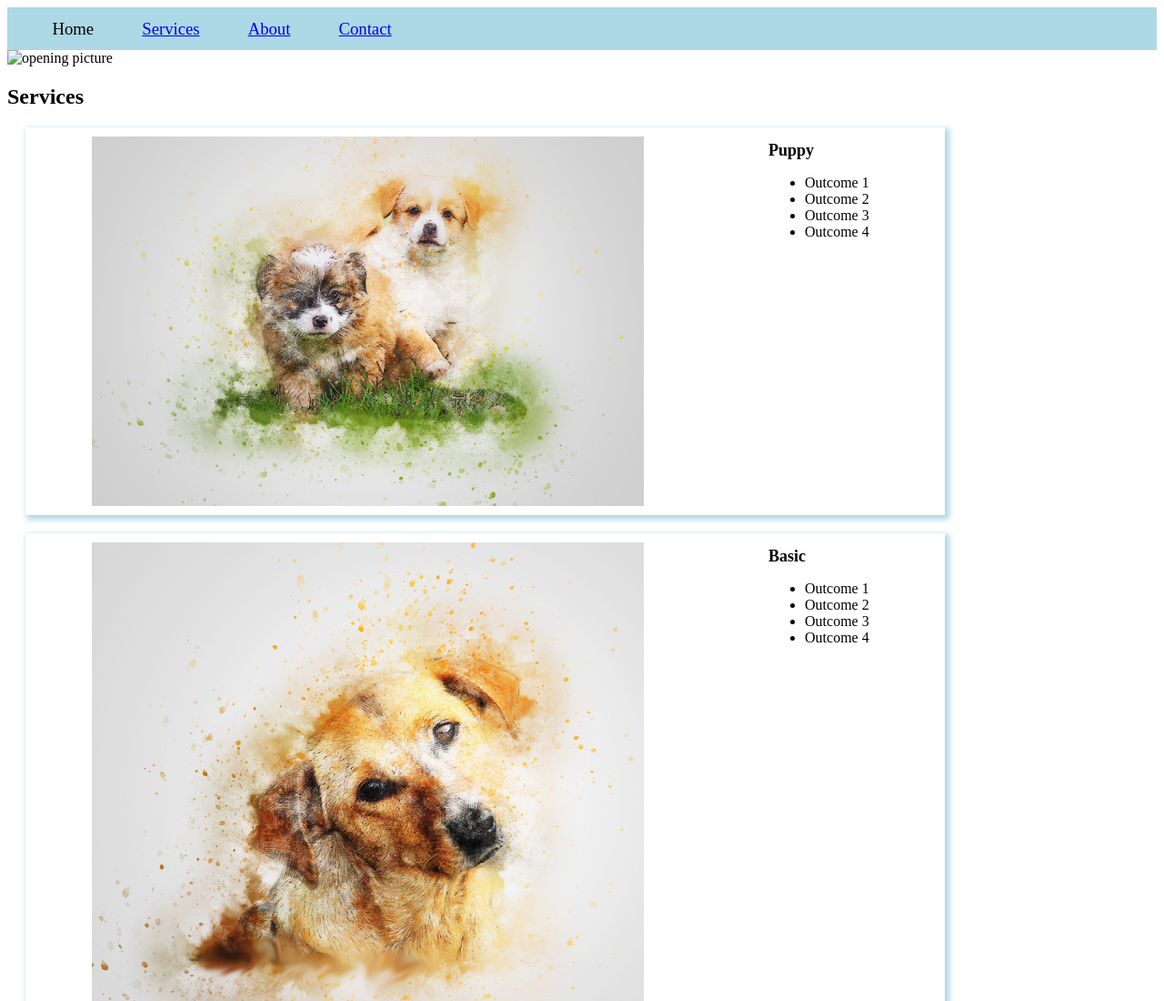
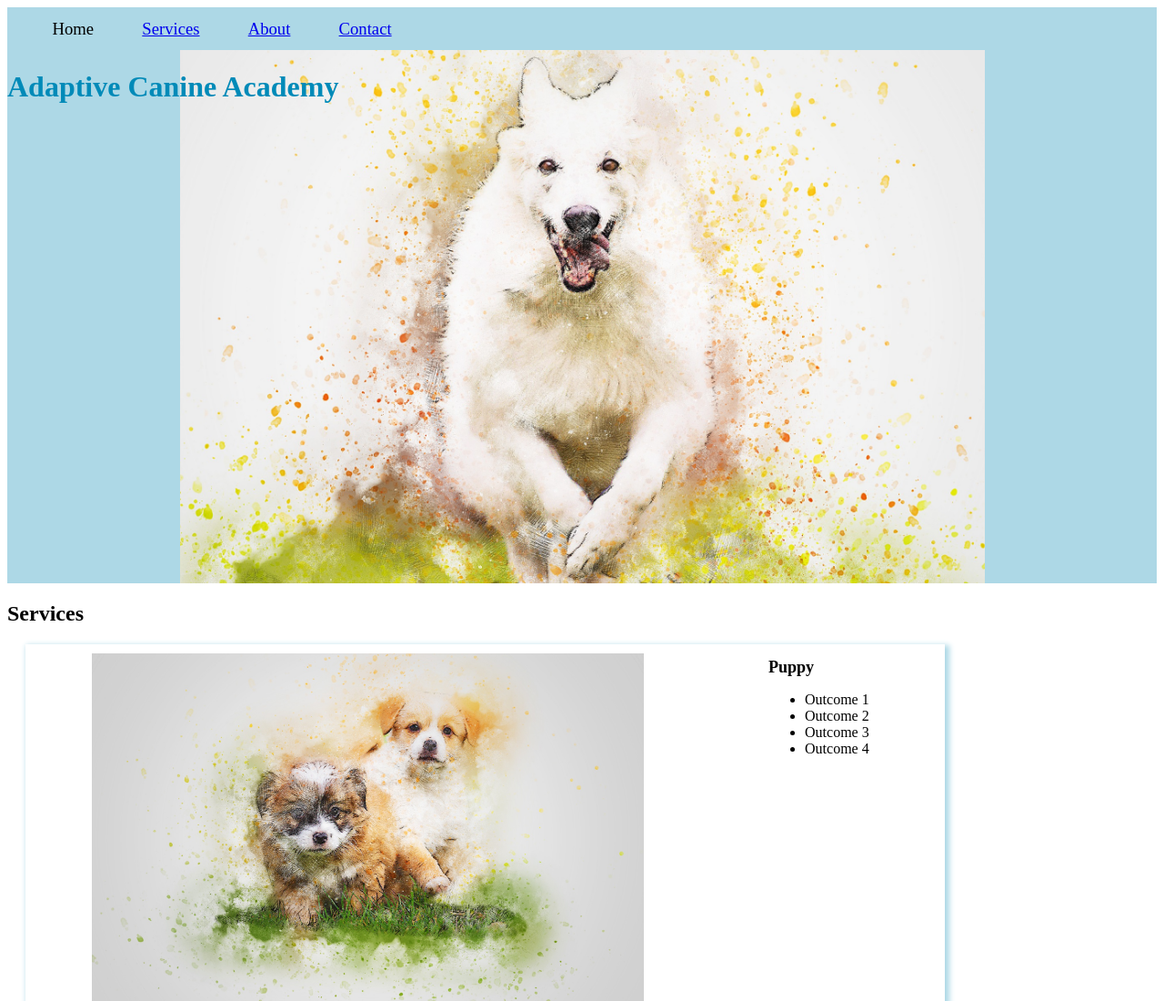
Before and after one commit to LifesaCode/Adaptive-Canine-Academy, a plain HTML site: page index.html in a window 1280 px wide. Shown: the top 1100 px of the page at 91% size. Drawn offline with Linux system fonts and the light colour scheme.

Commit message:
Add banner formatting, pic and title

```diff
--- a/index.html
+++ b/index.html
@@ -17,8 +17,9 @@
             <li id="navBar4"><a href="#Contact">Contact</a></li>
         </ul>
     </nav>
-
-    <img id="topPic" src="" alt="opening picture">
+    <div id="banner">
+        <h1>Adaptive Canine Academy</h1>
+    </div>
 
     <section id="Services" class="servicesSection">
         <h1>Services</h1>
--- a/style.css
+++ b/style.css
@@ -15,6 +15,23 @@ nav {
 }
  .topNavBar li:hover{
     background-color:goldenrod;
+ }
+ #banner {
+  display: flex;
+  flex-direction:column;
+   background-image: url(dog-3564569_1920.jpg);
+   background-size: 70%;
+   background-color: lightblue;
+   color:lightblue;
+   background-position: center;
+   background-repeat: no-repeat;
+   padding: 0% 0 40% 0;
+ }
+ #banner h1{
+   color: rgb(0, 138, 184);
+   z-index: 1;
+   align-self: flex-start;
+   justify-self:;
  }
 
  h2 {
```
Also changed, not shown: dog-3564569_1920.jpg (added).
